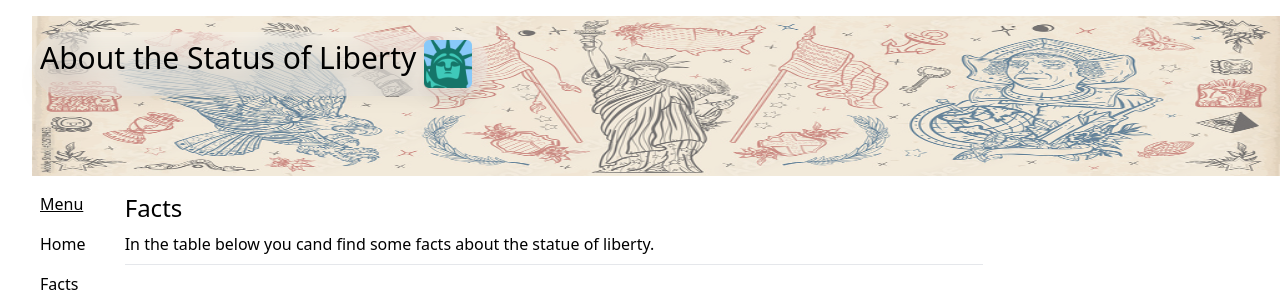
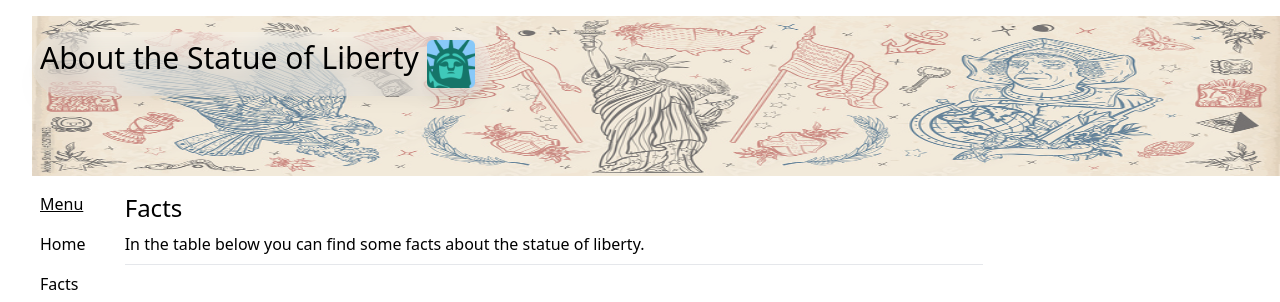
Before and after one commit to Sapereza/Lesson3, a website: page facts.html in a window 1280 px wide. Shown: the top 302 px of the page. Drawn offline with Linux system fonts and the light colour scheme.

Commit message:
corrected some spelling errors

```diff
--- a/facts.html
+++ b/facts.html
@@ -10,7 +10,7 @@
 <body class="m-4">
     <header>
         <div class="p-2 m-4 border-none rounded-full absolute z-10 flex drop-shadow-xl backdrop-blur-md bg-white/30 backdrop-opacity-70">
-            <h1 class="text-3xl">About the Status of Liberty</h1>
+            <h1 class="text-3xl">About the Statue of Liberty</h1>
             <img src="favicon.ico" class="px-2">
 
         </div>
@@ -41,7 +41,7 @@
     <main>
         <h2 class="text-2xl">Facts</h2>
 
-        <p class="py-2">In the table below you cand find some facts about the statue of liberty.
+        <p class="py-2">In the table below you can find some facts about the statue of liberty.
         </p>
         <hr class="py-2">
         <br>
```
Also changed, not shown: gallery.html (+8 -1 lines), index.html (+1 -1 lines), video.html (+1 -1 lines), dist/output.css.
